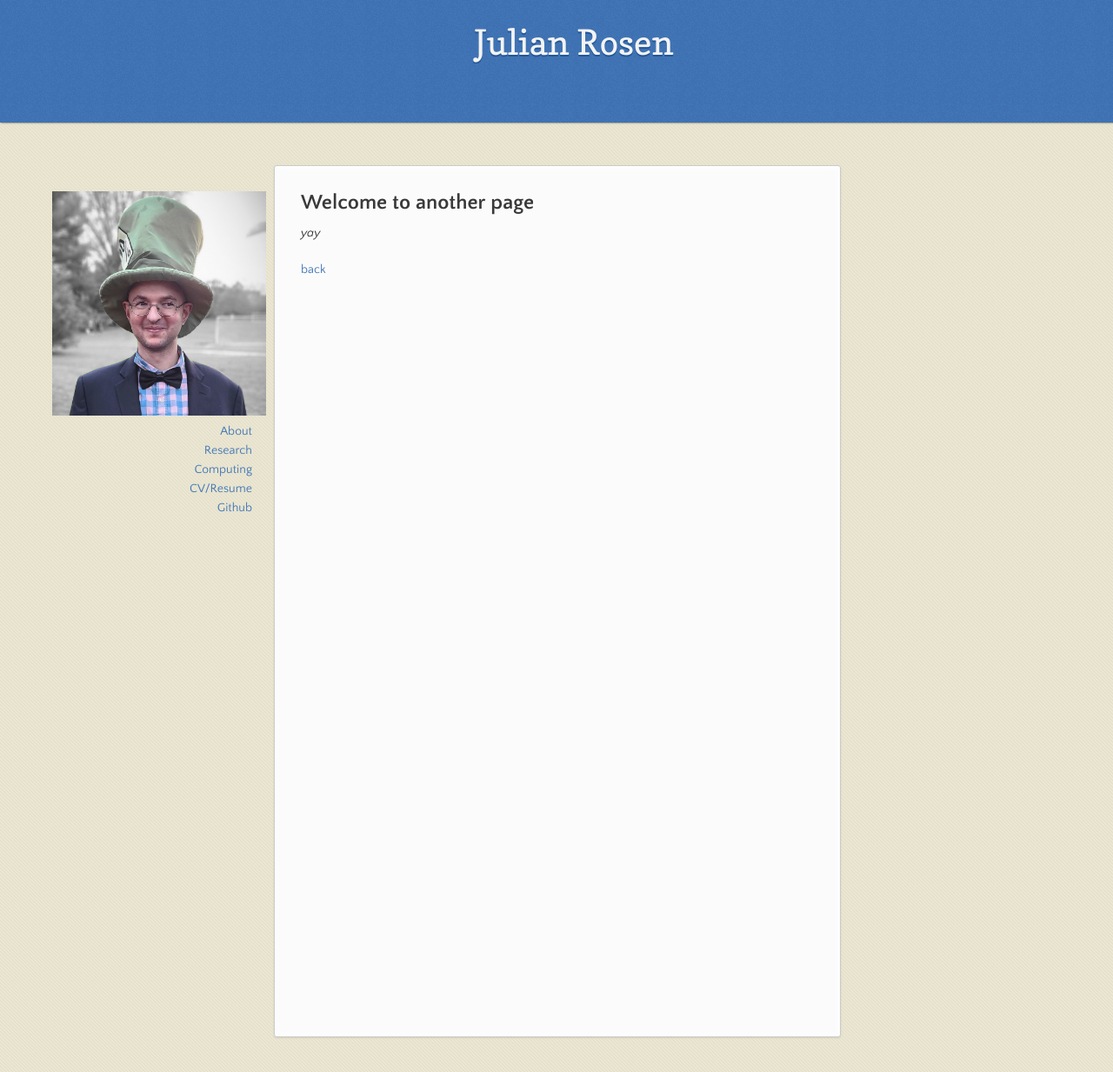
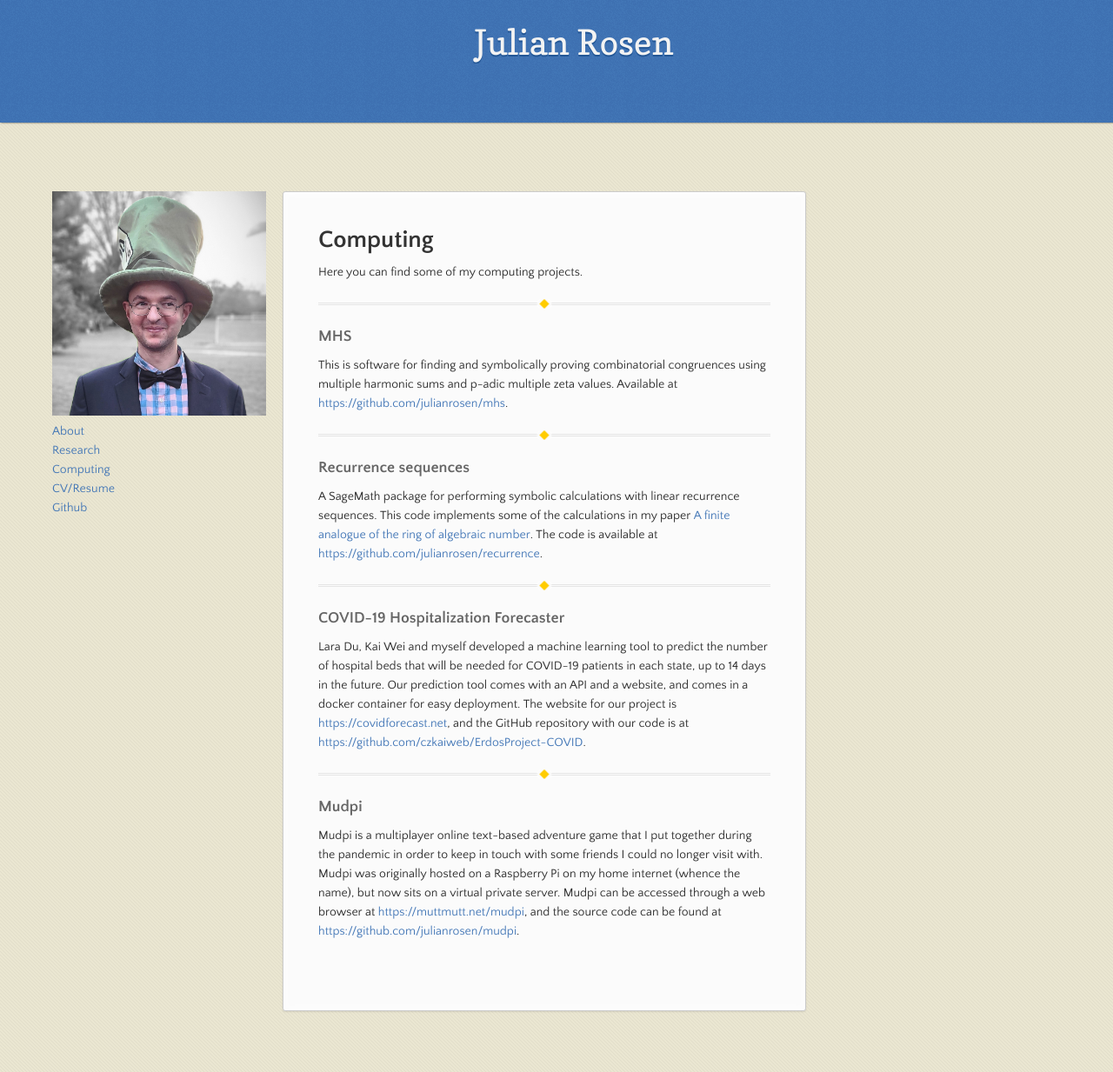
Before and after one commit to julianrosen/julianrosen.github.io, a Jekyll site: the page built from computing.md, in a window 1280 px wide and 1233 px high. Shown: the whole window at 87% size. Built offline with Jekyll 4.4.1, drawn with Linux system fonts in a browser that asks for light colours.

Commit message:
Minor tweaks

```diff
--- a/_sass/jekyll-theme-leap-day.scss
+++ b/_sass/jekyll-theme-leap-day.scss
@@ -285,10 +285,11 @@ header {
 }
 
 section {
-  width:590px;
-  padding: 30px 30px 50px 30px;
-  margin: 20px 0;
-  margin-top: 190px;
+  width:520px;
+  padding: 40px 40px 60px 40px;
+  margin: 50px 0;
+  margin-top: 220px;
+  margin-left: 10px;
   position:relative;
   background: #fbfbfb;
   border-radius: 3px;
@@ -306,7 +307,7 @@ nav {
   top: 220px;
   left:50%;
   margin-left:-580px;
-  text-align: right;
+  text-align: left;
 
   ul {
     list-style: none;
--- a/computing.md
+++ b/computing.md
@@ -2,8 +2,37 @@
 layout: leap_day
 ---
 
-## Welcome to another page
+# Computing
 
-_yay_
 
-[back](./)
+Here you can find some of my computing projects.
+
+---
+### MHS
+This is software for finding and symbolically proving combinatorial congruences using multiple harmonic sums and p-adic multiple zeta values.
+Available at <a href="https://github.com/julianrosen/mhs" target="_blank">https://github.com/julianrosen/mhs</a>.
+
+---
+### Recurrence sequences
+
+A SageMath package for performing symbolic calculations with linear recurrence sequences. This code implements some of the
+calculations in my paper [A finite analogue of the ring of algebraic number](pdf/Rosen_2020_A_finite_analogue_of_the_ring_of_algebraic_numbers.pdf). The code is
+available at <a href="https://github.com/julianrosen/recurrence" target="_blank">https://github.com/julianrosen/recurrence</a>.
+
+---
+### COVID-19 Hospitalization Forecaster
+
+Lara Du, Kai Wei and myself developed a machine learning tool to predict the number of hospital beds that
+will be needed for COVID-19 patients in each state, up to 14 days in the future. Our prediction tool
+comes with an API and a website, and comes in a docker container for easy deployment. The website for our
+project is <a href="https://covidforecast.net" target="_blank">https://covidforecast.net</a>, and the GitHub repository with our code is at
+<a href="https://github.com/czkaiweb/ErdosProject-COVID" target="_blank">https://github.com/czkaiweb/ErdosProject-COVID</a>.
+
+---
+### Mudpi
+
+Mudpi is a multiplayer online text-based adventure game that I put together during the pandemic in order to
+keep in touch with some friends I could no longer visit with. Mudpi was originally hosted on a Raspberry Pi on
+my home internet (whence the name), but now sits on a virtual private server. Mudpi can be accessed through a web
+browser at <a href="https://muttmutt.net/mudpi" target="_blank">https://muttmutt.net/mudpi</a>, and the source code can be found at
+<a href="https://github.com/julianrosen/mudpi" target="_blank">https://github.com/julianrosen/mudpi</a>.
```
Also changed, not shown: index.md (+4 -3 lines), 1 other file.
